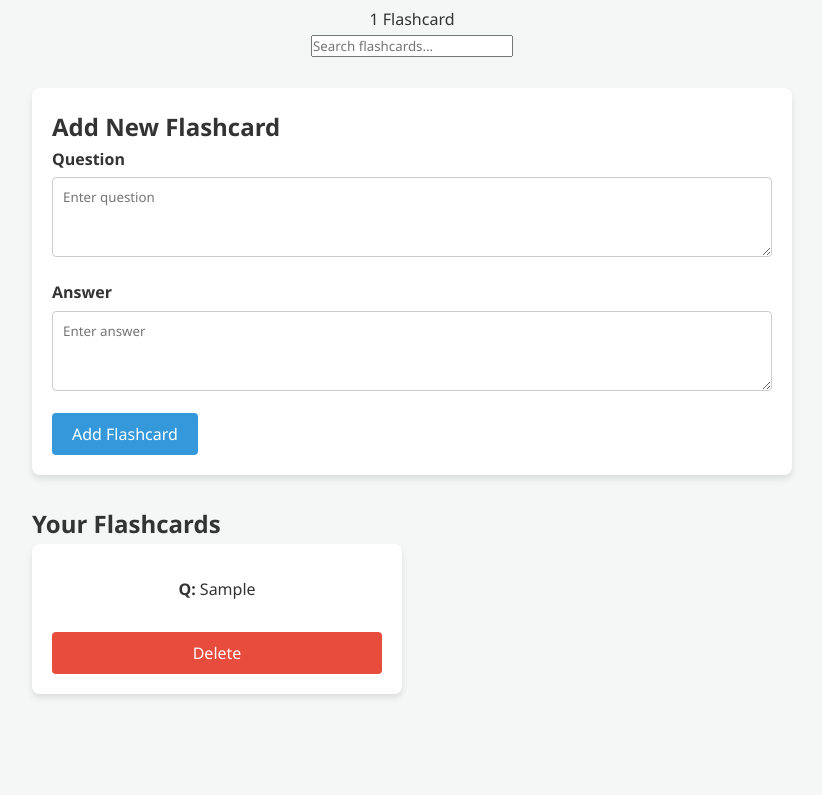
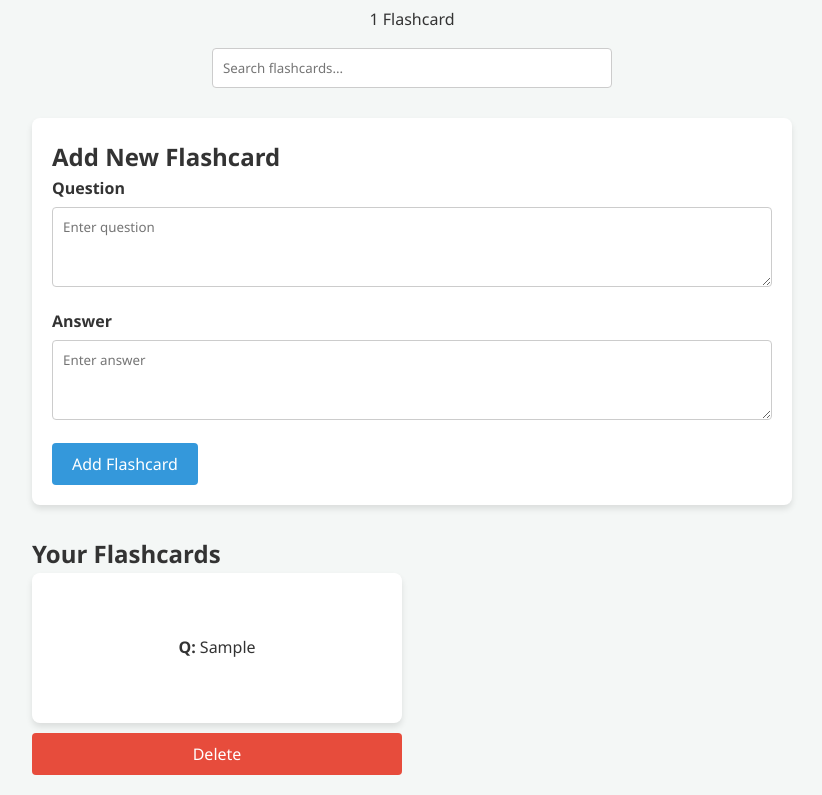
Before and after one commit to yashasdv/flashcard-study-app, a plain HTML site: page index.html in a window 1280 px wide. Both pictures are taken after typing "Sample", "Sample" into the empty fields and a click on the button "Add Flashcard". Shown: the part 74-869 px from the top of the page, without its empty margins (228-1050 px from the left). Before the commit the page ends 800 px from the top, so only its background shows below. Drawn offline with Linux system fonts and the light colour scheme.

Commit message:
Improve flashcard UI and study experience

```diff
--- a/script.js
+++ b/script.js
@@ -4,6 +4,7 @@ const answerInput = document.getElementById('answer');
 const grid = document.getElementById('flashcards-grid');
 const emptyMessage = document.getElementById('empty-message');
 const cardCount = document.getElementById('card-count');
+const searchInput = document.getElementById('search-input');
 
 let flashcards = JSON.parse(localStorage.getItem('flashcards')) || [];
 
@@ -12,36 +13,35 @@ function saveFlashcards() {
     updateUI();
 }
 
-function updateUI() {
+function updateUI(filteredCards = flashcards) {
     grid.innerHTML = '';
-    cardCount.textContent = `${flashcards.length} Flashcard${flashcards.length !== 1 ? 's' : ''}`;
+    cardCount.textContent = `${filteredCards.length} Flashcard${filteredCards.length !== 1 ? 's' : ''}`;
 
-    if (flashcards.length === 0) {
+    if (filteredCards.length === 0) {
         emptyMessage.style.display = 'block';
     } else {
         emptyMessage.style.display = 'none';
-        flashcards.forEach((card, index) => {
+        filteredCards.forEach((card) => {
+            const index = flashcards.indexOf(card);
             const cardEl = document.createElement('div');
-            cardEl.className = 'flashcard';
+            cardEl.className = 'flashcard-container';
             cardEl.innerHTML = `
-                <div class="card-content">
-                    <p class="question"><strong>Q:</strong> ${card.question}</p>
-                    <p class="answer" style="display: none;"><strong>A:</strong> ${card.answer}</p>
+                <div class="flashcard">
+                    <div class="card-inner">
+                        <div class="card-front">
+                            <p><strong>Q:</strong> ${card.question}</p>
+                        </div>
+                        <div class="card-back">
+                            <p><strong>A:</strong> ${card.answer}</p>
+                        </div>
+                    </div>
                 </div>
                 <button class="delete-btn" onclick="deleteCard(event, ${index})">Delete</button>
             `;
 
             // Toggle answer on click
-            cardEl.querySelector('.card-content').addEventListener('click', () => {
-                const answer = cardEl.querySelector('.answer');
-                const question = cardEl.querySelector('.question');
-                if (answer.style.display === 'none') {
-                    answer.style.display = 'block';
-                    question.style.display = 'none';
-                } else {
-                    answer.style.display = 'none';
-                    question.style.display = 'block';
-                }
+            cardEl.querySelector('.flashcard').addEventListener('click', function() {
+                this.classList.toggle('flipped');
             });
 
             grid.appendChild(cardEl);
@@ -62,10 +62,19 @@ form.addEventListener('submit', (e) => {
 });
 
 function deleteCard(event, index) {
-    event.stopPropagation(); // Prevent card from flipping
+    event.stopPropagation();
     flashcards.splice(index, 1);
     saveFlashcards();
 }
 
+searchInput.addEventListener('input', (e) => {
+    const term = e.target.value.toLowerCase();
+    const filtered = flashcards.filter(card =>
+        card.question.toLowerCase().includes(term) ||
+        card.answer.toLowerCase().includes(term)
+    );
+    updateUI(filtered);
+});
+
 // Initial load
 updateUI();
--- a/style.css
+++ b/style.css
@@ -25,6 +25,18 @@ header {
 h1 {
     color: #2c3e50;
     margin-bottom: 10px;
+}
+
+.search-container {
+    margin-top: 15px;
+}
+
+#search-input {
+    padding: 10px;
+    width: 100%;
+    max-width: 400px;
+    border: 1px solid #ccc;
+    border-radius: 4px;
 }
 
 .form-section {
@@ -62,6 +74,7 @@ button {
     border-radius: 4px;
     cursor: pointer;
     font-size: 16px;
+    transition: background 0.3s;
 }
 
 button:hover {
@@ -80,39 +93,70 @@ button:hover {
     gap: 20px;
 }
 
-.flashcard {
-    background: #fff;
-    padding: 20px;
-    border-radius: 8px;
-    box-shadow: 0 4px 6px rgba(0,0,0,0.1);
-    position: relative;
-    cursor: pointer;
-    min-height: 150px;
+.flashcard-container {
     display: flex;
     flex-direction: column;
-    justify-content: space-between;
 }
 
-.flashcard:hover {
-    transform: translateY(-5px);
-    transition: transform 0.2s ease;
+.flashcard {
+    background: transparent;
+    perspective: 1000px;
+    cursor: pointer;
+    height: 150px;
+    margin-bottom: 10px;
 }
 
-.card-content {
-    flex-grow: 1;
+.card-inner {
+    position: relative;
+    width: 100%;
+    height: 100%;
+    text-align: center;
+    transition: transform 0.6s;
+    transform-style: preserve-3d;
+}
+
+.flashcard.flipped .card-inner {
+    transform: rotateY(180deg);
+}
+
+.card-front, .card-back {
+    position: absolute;
+    width: 100%;
+    height: 100%;
+    -webkit-backface-visibility: hidden;
+    backface-visibility: hidden;
     display: flex;
     align-items: center;
     justify-content: center;
-    text-align: center;
+    padding: 15px;
+    border-radius: 8px;
+    box-shadow: 0 4px 6px rgba(0,0,0,0.1);
     word-break: break-word;
+}
+
+.card-front {
+    background-color: #fff;
+    color: #333;
+}
+
+.card-back {
+    background-color: #34495e;
+    color: white;
+    transform: rotateY(180deg);
 }
 
 .delete-btn {
     background: #e74c3c;
-    margin-top: 15px;
     width: 100%;
 }
 
 .delete-btn:hover {
     background: #c0392b;
 }
+
+/* Responsive */
+@media (max-width: 600px) {
+    #flashcards-grid {
+        grid-template-columns: 1fr;
+    }
+}
```
